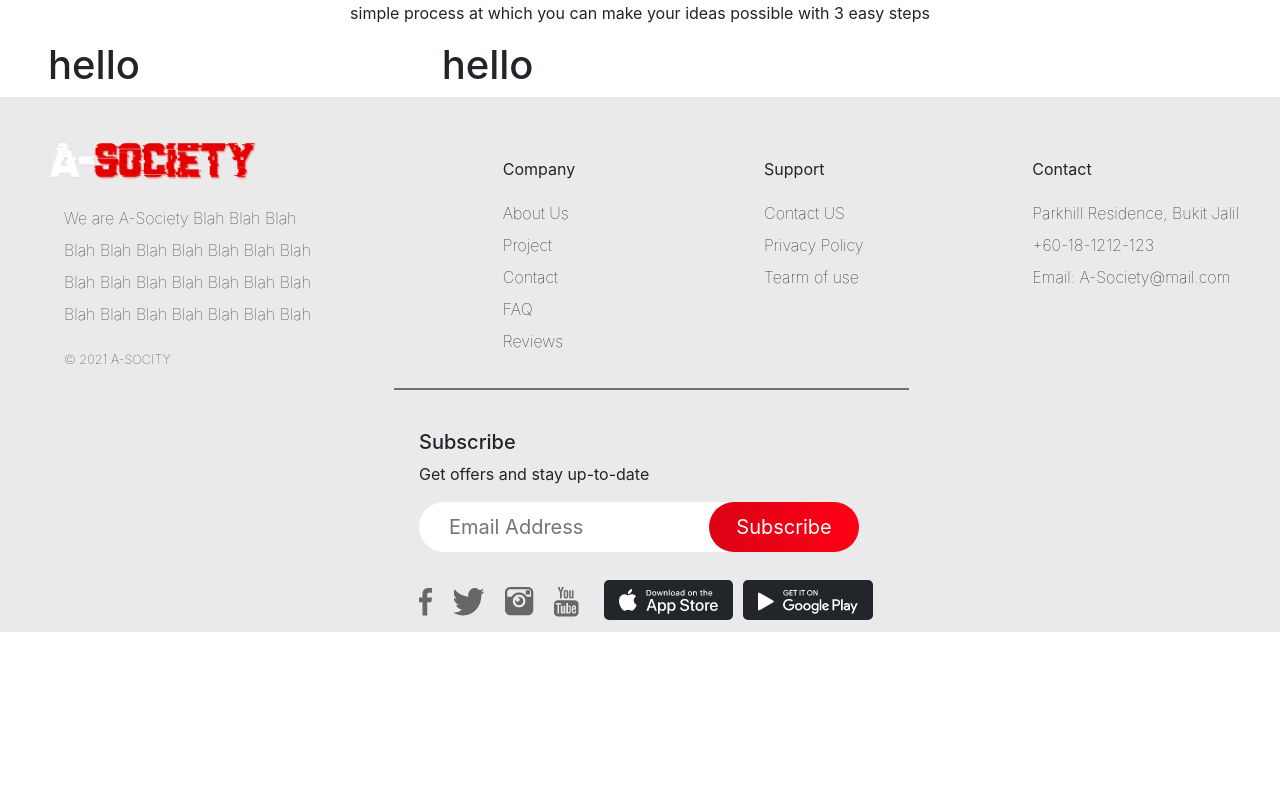
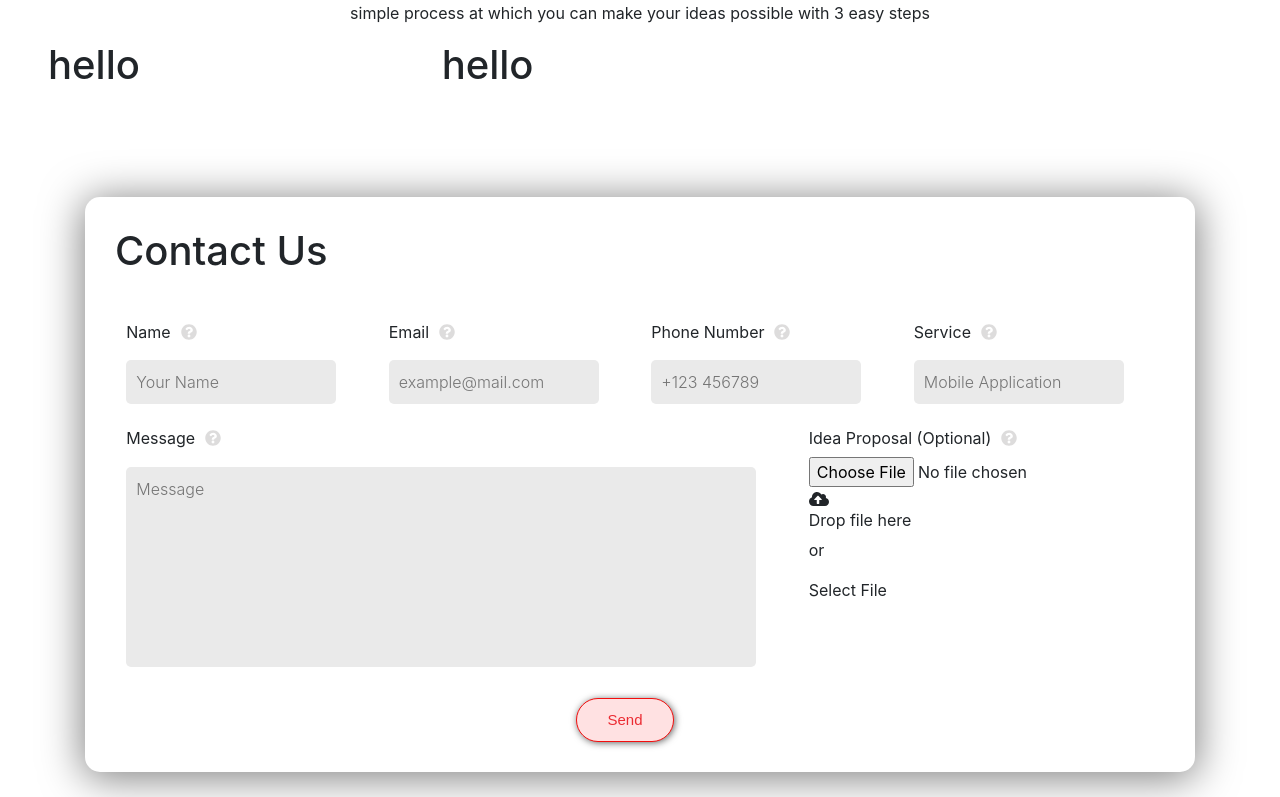
Before and after one commit to Ruhulcse/society, a React (Create React App) app: page / in a window 1280 px wide. Shown: the part 2000-2797 px from the top of the page. Before the commit the page ends 2682 px from the top, so only its background shows below. Built offline with nearby package versions, Linux system fonts and the light colour scheme.

Commit message:
contact us almost done

```diff
--- a/src/App.js
+++ b/src/App.js
@@ -1,5 +1,6 @@
 import './App.css';
 import About from './Components/About';
+import ContactUs from './Components/ContactUs';
 import Footer from './Components/Footer';
 import Head from './Components/Head';
 import Service from './Components/Service';
@@ -13,6 +14,7 @@ function App() {
 			<About />
 			<Service />
 			<Work />
+			<ContactUs />
 			<Footer />
 		</LanguageContextProvider>
 	);
--- /dev/null
+++ b/src/Components/ContactUs.jsx
@@ -0,0 +1,99 @@
+import React from 'react';
+import {FontAwesomeIcon} from '@fortawesome/react-fontawesome';
+import { faQuestionCircle, faCloudUploadAlt } from '@fortawesome/free-solid-svg-icons'
+
+const ContactUs = () => {
+    return (
+        <div className="container">
+            <div className="bs">
+
+            <h1 className="mb-5">Contact Us</h1>
+            <div class="contact-form">
+					<form>
+						<div class="row">
+							<div class="input25">
+                                <h6>
+                                    Name
+                                    <span>
+                                        <abbr title="Enter ypur name">
+                                            <FontAwesomeIcon icon={faQuestionCircle} />
+                                        </abbr>
+                                    </span>
+                                </h6>
+								<input type="text" placeholder="Your Name" />
+							</div>
+							<div class="input25">
+                                <h6>
+                                    Email
+                                    <span>
+                                        <abbr title="Enter valid email">
+                                            <FontAwesomeIcon icon={faQuestionCircle} />
+                                        </abbr>
+                                    </span>
+                                </h6>
+								<input type="text" placeholder="example@mail.com" />
+							</div>
+							<div class="input25">
+                                <h6>
+                                    Phone Number
+                                    <span>
+                                        <abbr title="Enter valid phone number">
+                                            <FontAwesomeIcon icon={faQuestionCircle} />
+                                        </abbr>
+                                    </span>
+                                </h6>
+								<input type="tel" placeholder="+123 456789" />
+							</div>
+                            <div class="input25">
+                                <h6>
+                                    Service
+                                    <span>
+                                        <abbr title="Enter ypur desire Service">
+                                            <FontAwesomeIcon icon={faQuestionCircle} />
+                                        </abbr>
+                                    </span>
+                                </h6>
+								<input type="text" placeholder="Mobile Application" />
+							</div>
+						</div>
+						<div class="row">
+							<div class="input60">
+                                <h6>
+                                    Message
+                                    <span>
+                                        <abbr title="Enter ypur Message">
+                                            <FontAwesomeIcon icon={faQuestionCircle} />
+                                        </abbr>
+                                    </span>
+                                </h6>
+								<textarea placeholder="Message"></textarea>
+							</div>
+                            <div class="input30">
+                                <h6>
+                                    Idea Proposal (Optional)
+                                    <span>
+                                        <abbr title="Valid file format: JPEG / JPG / PNG">
+                                            <FontAwesomeIcon icon={faQuestionCircle} />
+                                        </abbr>
+                                    </span>
+                                </h6>
+                                <input style={{display: 'block'}} type="file" name="" id=""/>
+                                <FontAwesomeIcon icon={faCloudUploadAlt} />
+                                <h6>Drop file here</h6>
+                                <p>or</p>
+                                <p>Select File</p>
+							</div>
+						</div>
+						<div class="row">
+							<div class="input100">
+								<input className="bt" type="submit" value="Send" />
+							</div>
+						</div>
+					</form>
+				</div>
+            </div>
+        </div>
+    );
+};
+
+export default ContactUs;
--- a/src/assets/css/style.css
+++ b/src/assets/css/style.css
@@ -59,6 +59,7 @@
 	background-image: -o-linear-gradient(top, #e0626b, #eb8a9a);
 	background-image: linear-gradient(to bottom, #e0626b, #eb8a9a);
 	text-decoration: none;
+	color: #fff;
 }
 
 /*Service section */
@@ -293,5 +294,86 @@ small {
 	}
 }
 
+/* Contact US */
+.bs {
+	margin: 100px 0;
+	padding: 30px !important;
+	border-radius: 15px;
+	box-shadow: 0px 4px 42px 2px rgba(0, 0, 0, 0.5);
+}
+
+.contact-form .row {
+	width: 100%;
+	display: flex;
+	justify-content: space-around;
+	margin-top: 15px;
+}
+
+.contact-form .input25 {
+	width: 20%;
+	margin: 0 10px;
+}
+
+.contact-form .input60 {
+	width: 60%;
+	margin: 0 10px;
+}
+
+.contact-form .input30 {
+	width: 30%;
+	margin: 0 10px;
+}
+
+.contact-form .row input[type='text'],
+.contact-form .row input[type='tel'],
+.contact-form .row textarea {
+	position: relative;
+	border: none;
+	color: #111;
+	background: #eaeaea;
+	width: 100%;
+	padding: 10px;
+	outline: none;
+	border-radius: 5px;
+	font-style: 16px;
+	font-weight: 300;
+	margin: 10px 0;
+	resize: none;
+}
+
+.contact-form .row textarea {
+	height: 200px;
+}
+
+.row h6 {
+	font-weight: 400;
+}
+
+.row span {
+	padding-left: 10px;
+	color: #dddcdc;
+}
+
 @media (max-width: 1068px) {
+	.contact-form .input25 {
+		width: 40%;
+		margin: 0;
+	}
 }
+
+@media (max-width: 768px) {
+	.contact-form .input25 {
+		width: 100%;
+		margin: 0;
+	}
+
+	.contact-form .input60 {
+		width: 100%;
+		margin: 0;
+	}
+
+	.contact-form .input30 {
+		width: 100%;
+		margin: 0;
+	}
+}
```
